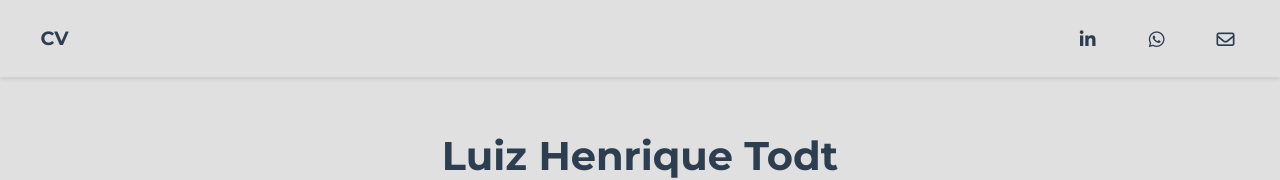
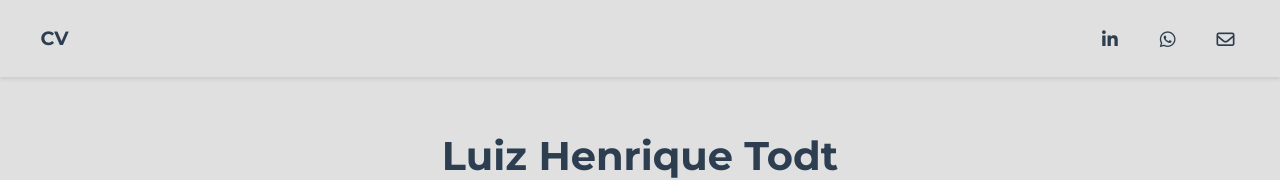
Before and after one commit to henriquetodt/portfolio, a plain HTML site: page index.html in a window 1280 px wide. Shown: the top 180 px of the page. Drawn offline with nearby package versions, Linux system fonts and the light colour scheme.

Commit message:
Add files via upload

```diff
--- a/styles.css
+++ b/styles.css
@@ -46,7 +46,7 @@ body {
 
 .header-icons {
     display: flex;
-    gap: 1.5rem;
+    gap: 0.8rem;
 }
 
 .cv-text {
```
